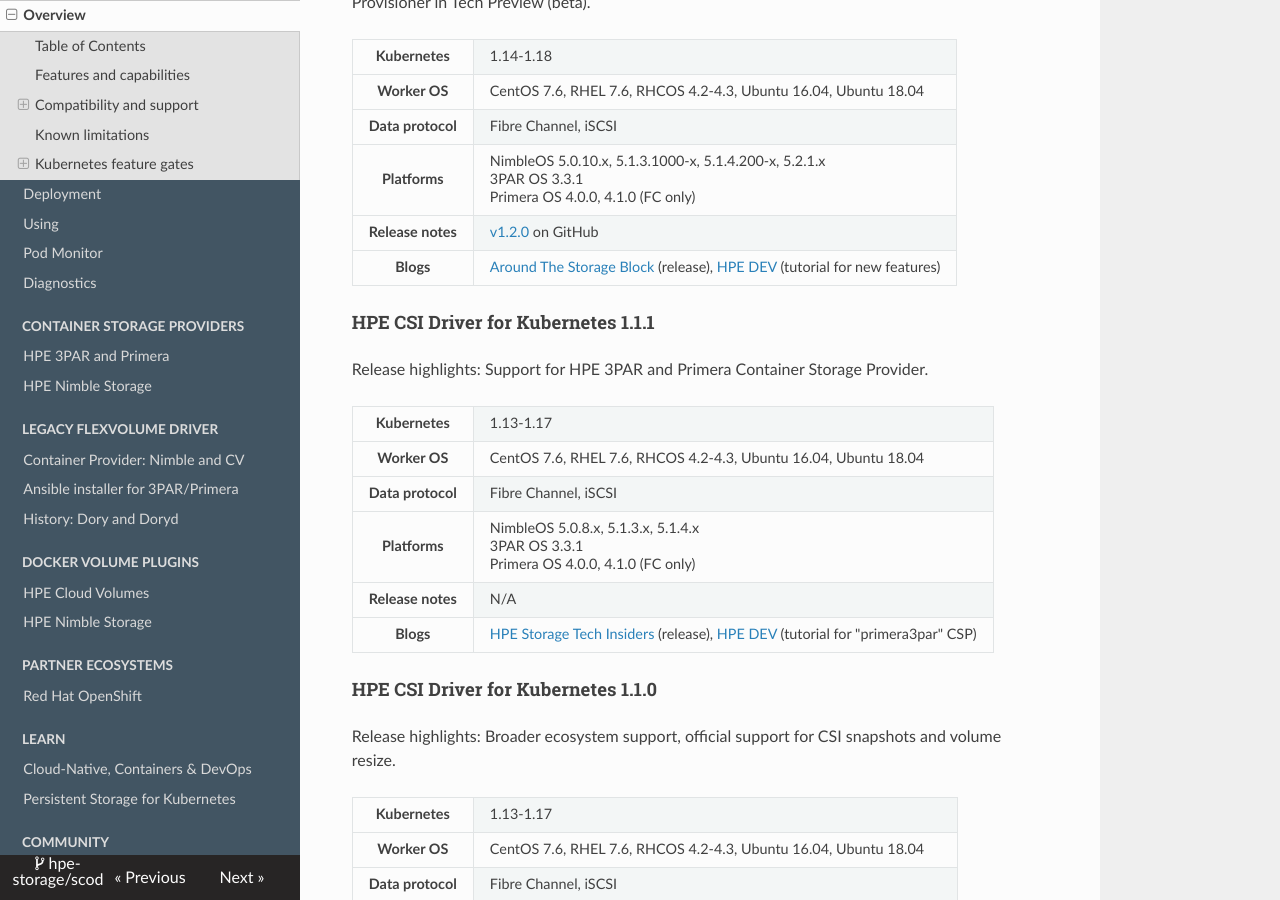
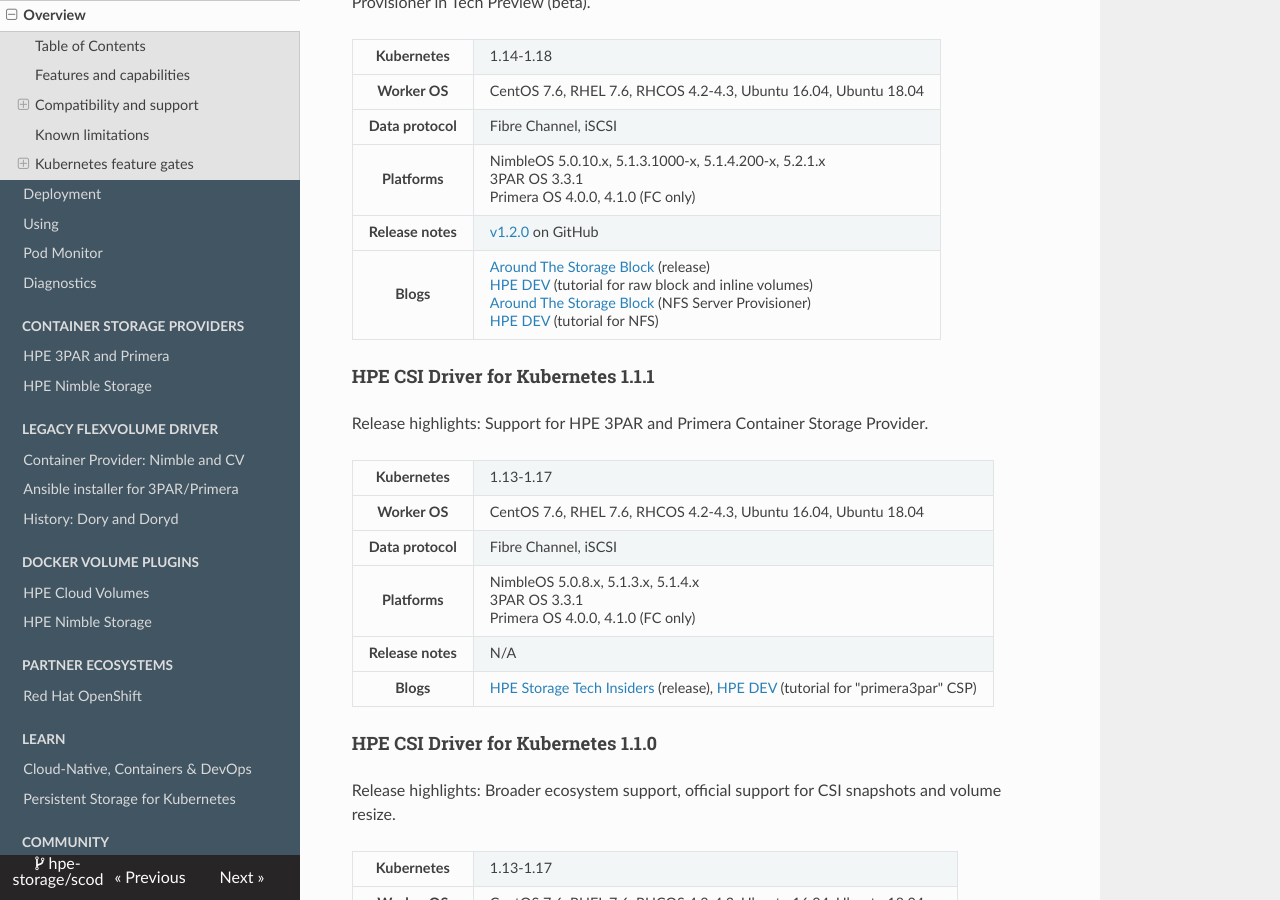
Before and after one commit to hpe-storage/scod, an MkDocs documentation site: the page built from docs/csi_driver/index.md, in a window 1280 px wide and 900 px high, scrolled down 2602 px. Built offline with MkDocs 1.6.1, drawn with Linux system fonts in a browser that asks for light colours; nearby versions of some CDN libraries.

Commit message:
NFS links (#25)
Signed-off-by: Michael Mattsson <michael.mattsson@nimblestorage.com>

Co-authored-by: Michael Mattsson <michael.mattsson@nimblestorage.com>

```diff
--- a/docs/csi_driver/index.md
+++ b/docs/csi_driver/index.md
@@ -74,7 +74,11 @@
   </tr>
   <tr>
    <th>Blogs</th>
-   <td><a href="https://community.hpe.com/t5/around-the-storage-block/hpe-csi-driver-for-kubernetes-1-2-0-available-now/ba-p/7091977">Around The Storage Block</a> (release), <a href="https://developer.hpe.com/blog/EE2QnZBXXwi4o7X0E4M0/using-raw-block-and-ephemeral-inline-volumes-on-kubernetes">HPE DEV</a> (tutorial for new features)</td>
+   <td><a href="https://community.hpe.com/t5/around-the-storage-block/hpe-csi-driver-for-kubernetes-1-2-0-available-now/ba-p/7091977">Around The Storage Block</a> (release)<br/>
+       <a href="https://developer.hpe.com/blog/EE2QnZBXXwi4o7X0E4M0/using-raw-block-and-ephemeral-inline-volumes-on-kubernetes">HPE DEV</a> (tutorial for raw block and inline volumes)<br/>
+       <a href="https://community.hpe.com/t5/around-the-storage-block/tech-preview-network-file-system-server-provisioner-for-hpe-csi/ba-p/7092948">Around The Storage Block</a> (NFS Server Provisioner)<br/>
+       <a href="https://developer.hpe.com/blog/xABwJY56qEfNGMEo1lDj/introducing-a-nfs-server-provisioner-and-pod-monitor-for-the-hpe-csi-dri">HPE DEV</a> (tutorial for NFS)
+   </td>
 </table>
 
 #### HPE CSI Driver for Kubernetes 1.1.1
```
Also changed, not shown: docs/csi_driver/using.md (+2 -1 lines).
